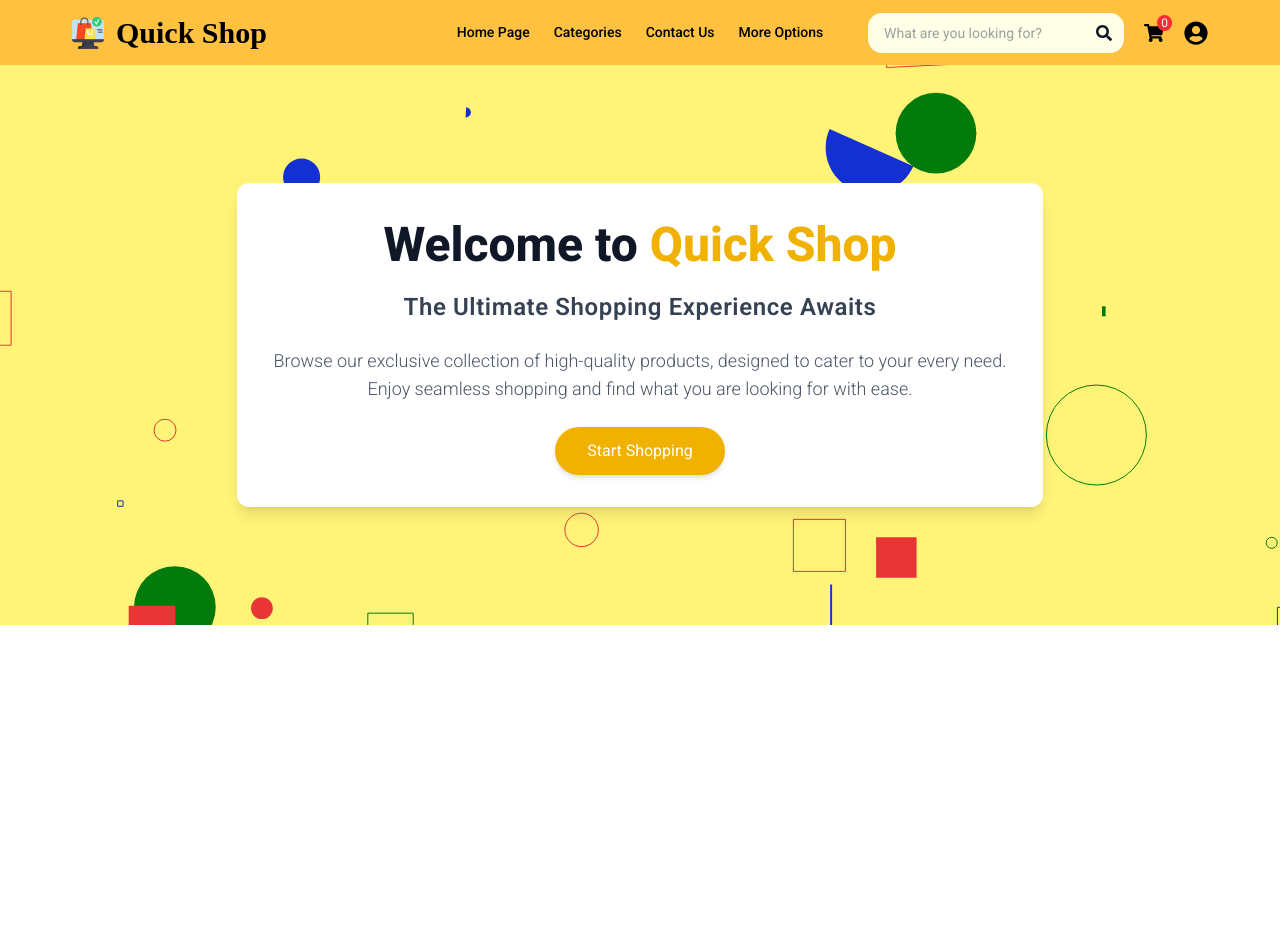
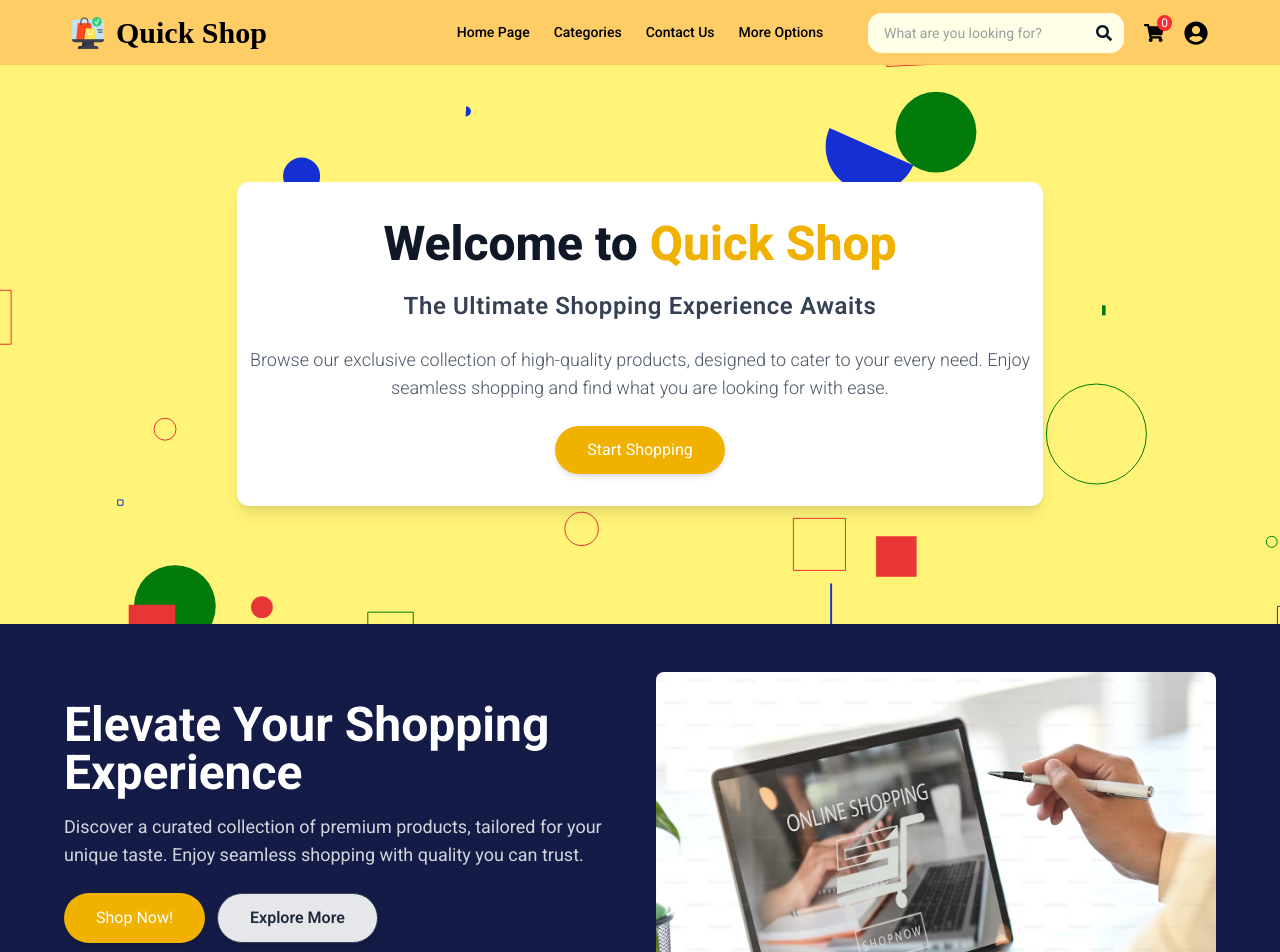
Before and after one commit to Nabilabintaakter/QuickShop, a React (Vite) app: page / in a window 1280 px wide. Shown: the top 952 px of the page. Before the commit the page ends 800 px from the top, so only its background shows below. Built offline with nearby package versions, Linux system fonts and the light colour scheme.

Commit message:
added highlight section in the homepage

```diff
--- a/src/layout/MainLayout.jsx
+++ b/src/layout/MainLayout.jsx
@@ -5,7 +5,7 @@ import Navbar from "../shared/Navbar/Navbar";
 const MainLayout = () => {
     return (
         <div className="font-roboto">
-            <Navbar></Navbar>
+            <div className="h-[64px]"><Navbar></Navbar></div>
             <Outlet></Outlet>
         </div>
     );
--- a/src/pages/Home/Header.jsx
+++ b/src/pages/Home/Header.jsx
@@ -8,9 +8,9 @@ const Header = () => {
         >
             <Container>
                 <div className="flex flex-col w-full">
-                    <div className="w-[85%] md:w-[75%] lg:w-[70%] mx-auto text-center">
-                        <div className="w-full bg-white bg-opacity-80 p-8 rounded-xl shadow-lg">
-                            <h1 className="text-2xl md:text-4xl lg:text-5xl font-extrabold text-gray-900 leading-tight">
+                    <div className="w-[95%] md:w-[75%] lg:w-[70%] mx-auto text-center">
+                        <div className="w-full bg-white bg-opacity-80 px-3 py-8 rounded-xl shadow-lg">
+                            <h1 className="text-3xl md:text-4xl lg:text-5xl font-extrabold text-gray-900 leading-tight">
                                 Welcome to <span className="text-yellow-500">Quick Shop</span>
                             </h1>
                             <h2 className="mt-4 md:text-xl lg:text-2xl font-semibold text-gray-700 tracking-wide">
--- /dev/null
+++ b/src/pages/Home/HighlightSection.jsx
@@ -0,0 +1,42 @@
+import Container from "../../shared/Navbar/Container/Container";
+import shop from "../../assets/shop.avif";
+
+const HighlightSection = () => {
+    return (
+        <section className="bg-[#141b46] py-12">
+            <Container>
+                <div className="flex flex-col lg:flex-row items-center justify-between gap-8">
+                    {/* text */}
+                    <div className="lg:w-1/2 text-center lg:text-left">
+                        <h1 className="text-3xl md:text-4xl lg:text-5xl font-bold text-white">
+                            Elevate Your Shopping Experience
+                        </h1>
+                        <p className="mt-4 text-sm md:text-base lg:text-lg text-gray-300 px-5 sm:px-0">
+                            Discover a curated collection of premium products, tailored for your unique taste.
+                            Enjoy seamless shopping with quality you can trust.
+                        </p>
+                        <div className=" flex gap-2 md:gap-3 justify-center lg:justify-start">
+                            <button className="mt-6 px-5 py-2 md:px-8 md:py-3 bg-yellow-500 text-white text-sm md:text-base rounded-full shadow-md hover:bg-yellow-600 transition-all duration-200 ease-in-out focus:outline-none">
+                                Shop Now!
+                            </button>
+                            <button className="border border-gray-700 bg-gray-200 hover:bg-gray-300 text-gray-800 font-semibold mt-6 px-5 py-2 md:px-8 md:py-3 text-sm md:text-base rounded-full shadow-md transition-all">
+                                Explore More
+                            </button>
+                        </div>
+                    </div>
+
+                    {/* Image */}
+                    <div className="lg:w-1/2 h-[200px] md:h-[300px] flex justify-center">
+                        <img
+                            src={shop}
+                            alt="Shopping"
+                            className="w-full rounded-lg shadow-lg object-cover"
+                        />
+                    </div>
+                </div>
+            </Container>
+        </section>
+    );
+};
+
+export default HighlightSection;
--- a/src/pages/Home/Home.jsx
+++ b/src/pages/Home/Home.jsx
@@ -1,10 +1,12 @@
 import Header from "./Header";
+import HighlightSection from "./HighlightSection";
 
 
 const Home = () => {
     return (
         <div>
             <Header></Header>
+            <HighlightSection></HighlightSection>
         </div>
     );
 };
--- a/src/shared/Navbar/Container/Container.jsx
+++ b/src/shared/Navbar/Container/Container.jsx
@@ -3,7 +3,7 @@
 
 const Container = ({children}) => {
     return (
-        <div className="w-[95%] md:w-[90%] mx-auto">
+        <div className="w-[95%] md:w-[90%] mx-auto max-w-7xl">
             {children}
         </div>
     );
--- a/src/shared/Navbar/Navbar.jsx
+++ b/src/shared/Navbar/Navbar.jsx
@@ -13,7 +13,8 @@ const Navbar = () => {
     </>;
 
     return (
-        <div className=" bg-[#FEC140]">
+        <div className=" bg-[#FEC140] w-full">
+            <div className=" fixed backdrop-blur-md z-50 bg-[#FEC140]/80 w-full">
                 <Container>
                     <div className="navbar">
                         {/* Navbar Start */}
@@ -48,7 +49,7 @@ const Navbar = () => {
                                 />
                                 <FaSearch className="absolute right-3 top-3 text-gray-900 cursor-pointer" />
                             </div>
-
+                            <FaSearch className="block md:hidden text-gray-900 cursor-pointer" />
                             {/* Cart Icon */}
                             <div className="relative cursor-pointer">
                                 <FaShoppingCart className="text-black text-xl" />
@@ -63,6 +64,7 @@ const Navbar = () => {
                     </div>
                 </Container>
             </div>
+        </div>
     );
 };
 
```
Also changed, not shown: src/assets/shop.avif (added). Lines whose indentation alone changed are shown as unchanged.
